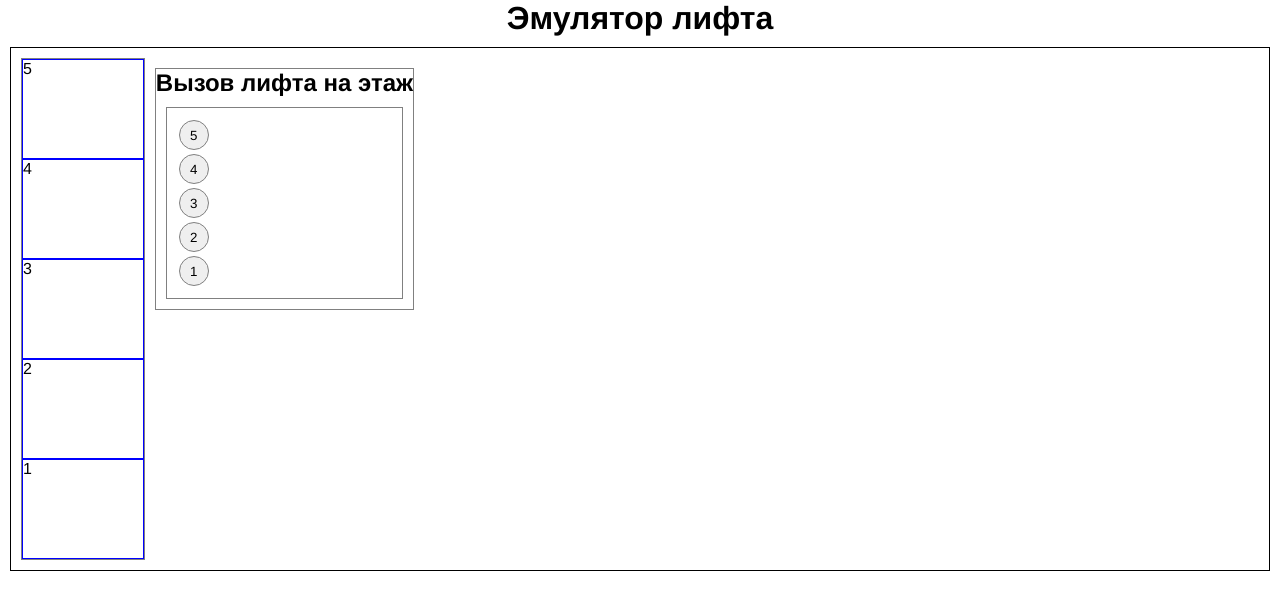
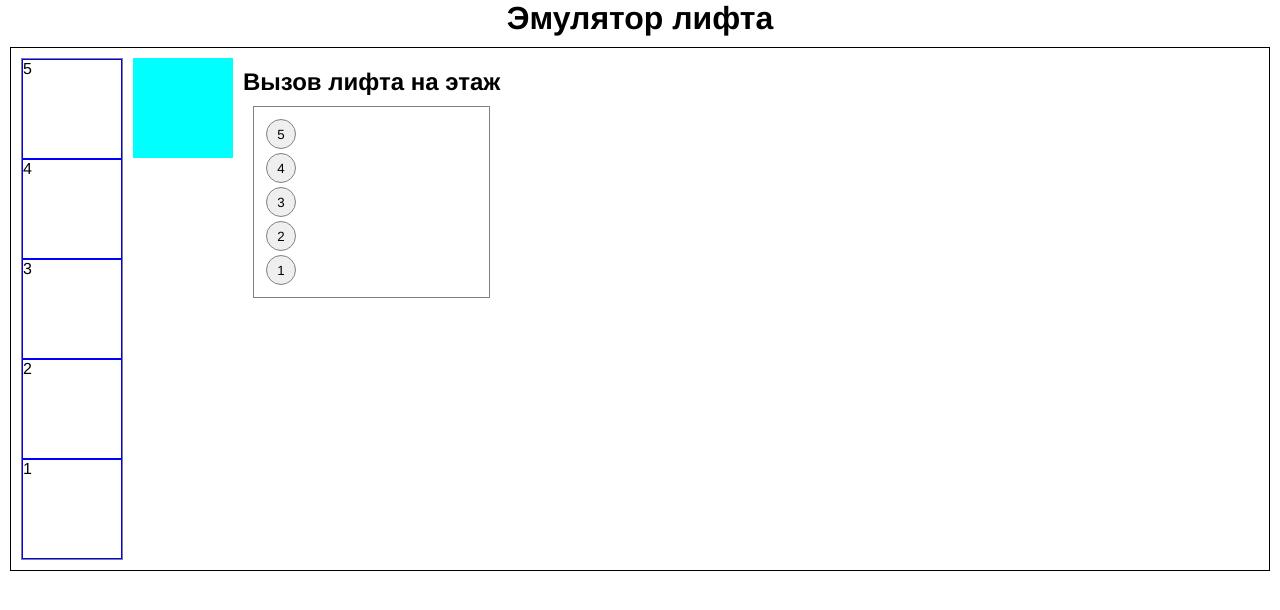
Before and after one commit to flamaster00/lift-emulator, a Vue app: page / in a window 1280 px wide. Shown: the top 610 px of the page. Built offline with nearby package versions, Linux system fonts and the light colour scheme.

Commit message:
uninstalled ESlint, created temp lift component

```diff
--- a/package.json
+++ b/package.json
@@ -15,7 +15,6 @@
     "@babel/core": "^7.12.16",
     "@babel/eslint-parser": "^7.12.16",
     "@vue/cli-plugin-babel": "~5.0.0",
-    "@vue/cli-plugin-eslint": "~5.0.0",
     "@vue/cli-service": "~5.0.0",
     "eslint": "^7.32.0",
     "eslint-plugin-vue": "^8.0.3"
--- a/src/components/FloorButtons.vue
+++ b/src/components/FloorButtons.vue
@@ -2,6 +2,10 @@
 const props = defineProps({
   floors: Number
 })
+
+function floorPressed(id) {
+  console.log('clicked number ' + id)
+}
 </script>
 
 <template>
@@ -11,7 +15,12 @@ const props = defineProps({
       v-for="index in props.floors"
       :key="index"
   >
-    <button :key="index">{{index}}</button>
+    <button
+        :key="index"
+        @click="floorPressed(index)"
+    >
+      {{index}}
+    </button>
   </div>
 
 
@@ -22,7 +31,6 @@ const props = defineProps({
    padding: 2px;
    width: 40px;
    border-radius: 50%;
-   cursor: pointer;
    display: inline-flex;
 }
  .floorButtonContainer > button {
@@ -30,5 +38,7 @@ const props = defineProps({
    height: 30px;
    border-radius: 50%;
    border: 1px solid grey;
+   cursor: pointer;
+
  }
 </style>
--- a/src/components/FloorsPanel.vue
+++ b/src/components/FloorsPanel.vue
@@ -19,7 +19,6 @@ const props = defineProps({
 <style>
  .floorsPanel {
    margin: 10px;
-   border: 1px solid grey;
    min-width: 100px;
    text-align: center;
    align-self: start;
--- /dev/null
+++ b/src/components/LiftCabin.vue
@@ -0,0 +1,17 @@
+<script setup>
+
+</script>
+
+<template>
+
+  <div class="lift"></div>
+
+</template>
+
+<style>
+.lift {
+  height: 100px;
+  width: 100px;
+  background-color: aqua;
+}
+</style>
--- a/src/components/LiftShaft.vue
+++ b/src/components/LiftShaft.vue
@@ -1,8 +1,13 @@
 <script setup>
+
+import LiftCabin from "@/components/LiftCabin";
+import {ref} from "vue";
 
 const props = defineProps({
   floors: Number
 })
+
+const liftOnFloor = ref(1)
 
 </script>
 
@@ -15,12 +20,12 @@ const props = defineProps({
       {{index}}
     </div>
   </div>
-
+  <LiftCabin/>
 </template>
 
 <style>
 .floorShaft {
-  width: 10%;
+  margin-right: 10px;
   min-width: 100px;
   height: 80%;
   border: 1px solid grey;
@@ -29,7 +34,9 @@ const props = defineProps({
 
 }
 .floorShaft > div {
+  padding: 0;
   border: 1px solid blue;
+  width: 100px;
   height: 100px;
 }
 </style>
```
Also changed, not shown: 1 other file (tests, documents, lock files or other folders).
